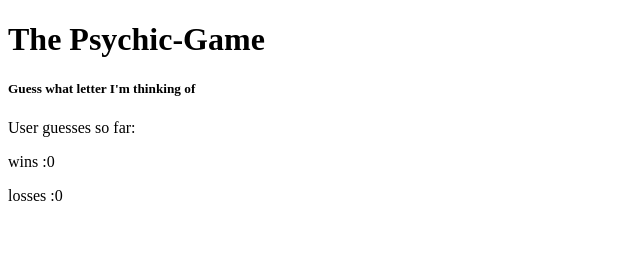
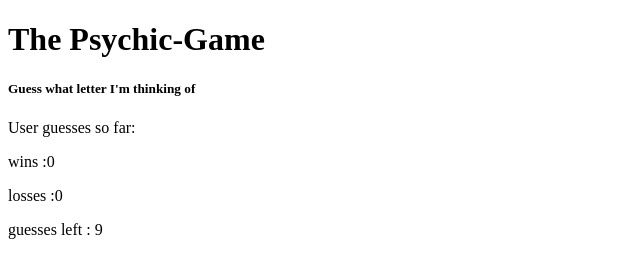
Before and after one commit to ShipraD25/Psychic-Game, a plain HTML site: page index.html in a window 1280 px wide. Shown: the whole page, without its empty margins (0-640 px from the left). Drawn offline with Linux system fonts and the light colour scheme.

Commit message:
adding Gusses left counter in the html

```diff
--- a/index.html
+++ b/index.html
@@ -20,7 +20,7 @@
     <p id="userchoicetext"></p>
     <p id="winstext"></p>
     <p id="lossestext"></p>
-    <p id="guessLefttext"></p>
+    <p id="guessLefttext">guesses left : 9</p>
     <script src="assets/javascript/game.js"></script>
 </body>
 
```
Also changed, not shown: assets/javascript/game.js (+2 -21 lines).
